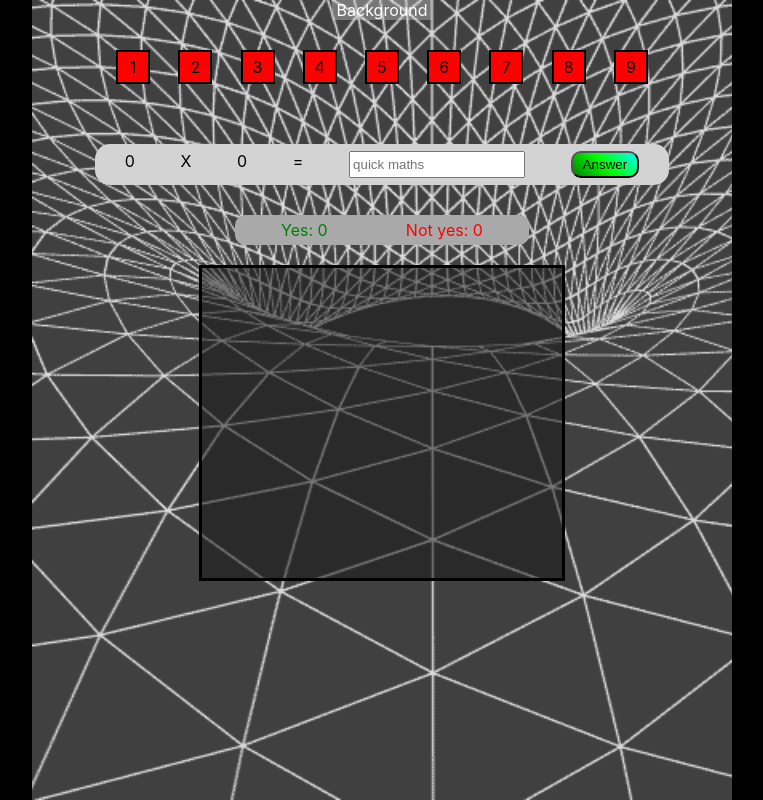
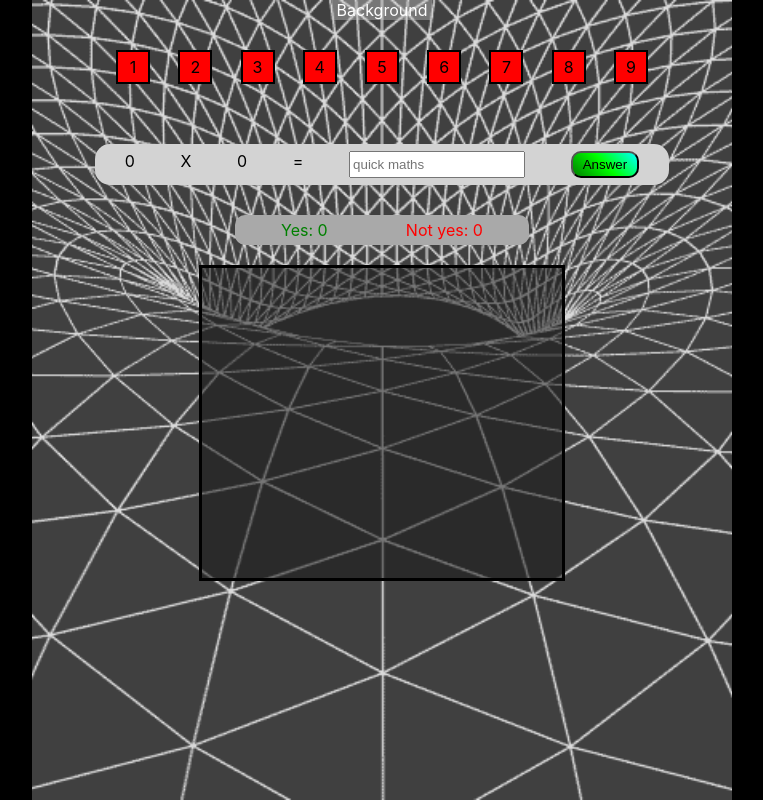
Before and after one commit to CoHogan1/multiplicationTable, a React (Create React App) app: page / in a window 1280 px wide. Shown: the whole page, without its empty margins (258-1021 px from the left). Built offline with nearby package versions, Linux system fonts and the light colour scheme.

Commit message:
centered background images

```diff
--- a/src/App.js
+++ b/src/App.js
@@ -93,7 +93,9 @@ function App() {
 
     const backgroundImageStyle = {
         backgroundImage: `url(${imgs[index]})`,
-        backgroundSize: 'cover'
+        backgroundSize: 'cover',
+        backgroundPositionX: 'center',
+        backgroundPositionY: 'center',
     }
 
   return (
```
